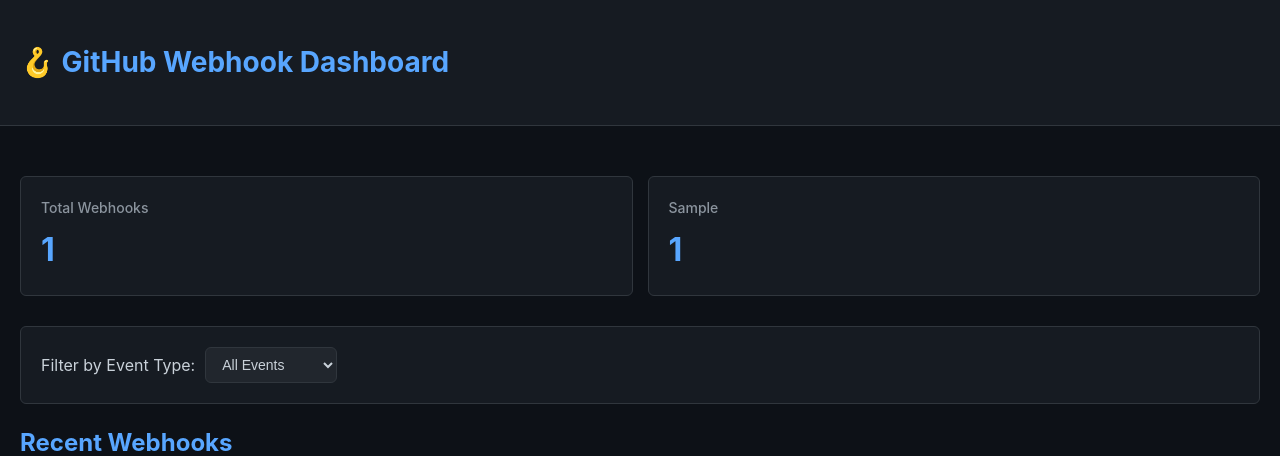
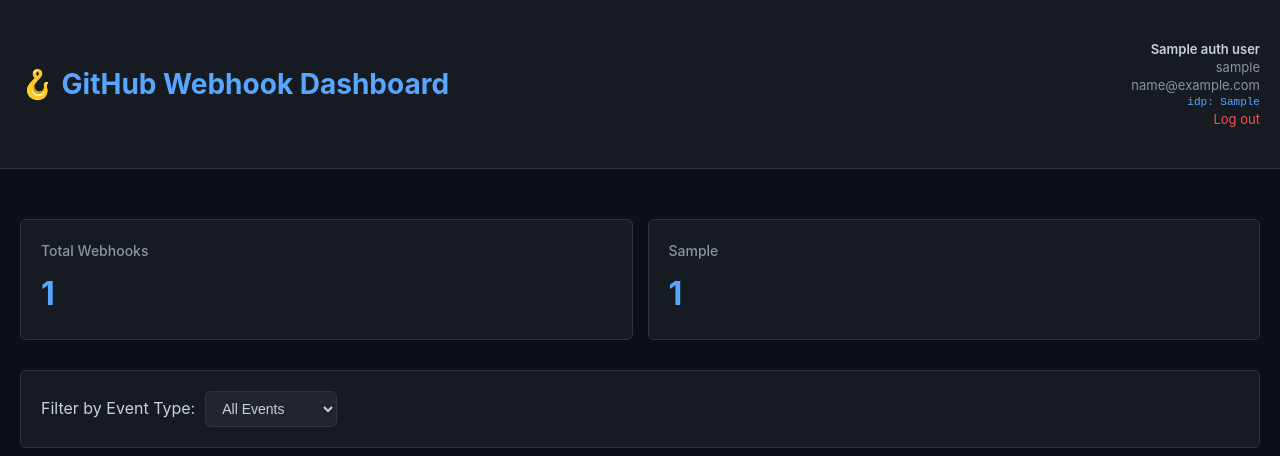
Before and after one commit to cuddandr/nersc_ciapi, a Python web app: template templates/index.html in a window 1280 px wide. Shown: the top 456 px of the page. Run offline with Jinja, Linux system fonts and the light colour scheme; the template is opened without the code that fills it: most values are stand-ins (such as "Sample title", 1, 10 or a date in 2020).

Commit message:
Add authentication details to webpage headers
Adds a small text block listing the information from Globus, including
for now the identity provider hash. HTML/Jinja templates are passed the
user session information.

Includes a Logout link as well, but that only clears the local session
and with how the app is designed right now, if the Globus session is
still valid it will auto-login since `/auth/logout` redirects back to /

```diff
--- a/templates/base.html
+++ b/templates/base.html
@@ -109,12 +109,44 @@
             color: #58a6ff;
         }
         .timestamp { color: #8b949e; font-size: 14px; }
+                header .container {
+            display: flex;
+            justify-content: space-between;
+            align-items: center;
+            flex-wrap: wrap;
+            gap: 10px;
+        }
+        .user-info {
+            text-align: right;
+            font-size: 13px;
+            color: #8b949e;
+            line-height: 1.4;
+        }
+        .user-info .user-name { color: #c9d1d9; font-weight: 600; }
+        .user-info .user-email { color: #8b949e; }
+        .user-info .user-idp { color: #58a6ff; font-family: 'Courier New', monospace; font-size: 11px; }
+        .user-info a.logout-link { color: #f85149; }
+        nav.main-nav {
+            /* Placeholder for an eventual nav bar */
+        }
     </style>
 </head>
 <body>
     <header>
         <div class="container">
             <h1>🪝 GitHub Webhook Dashboard</h1>
+            <nav class="main-nav">
+                {# eventual nav links go here #}
+            </nav>
+            {% if auth_user %}
+            <div class="user-info">
+                <div class="user-name">{{ auth_user.name or auth_user.username or 'Unknown user' }}</div>
+                {% if auth_user.username %}<div>{{ auth_user.username }}</div>{% endif %}
+                {% if auth_user.email %}<div class="user-email">{{ auth_user.email }}</div>{% endif %}
+                {% if auth_user.identity_provider %}<div class="user-idp">idp: {{ auth_user.identity_provider }}</div>{% endif %}
+                <div><a href="/auth/logout" class="logout-link">Log out</a></div>
+            </div>
+            {% endif %}
         </div>
     </header>
     <div class="container">
```
Also changed, not shown: app.py (+9 -4 lines), auth.py (+11 -0 lines), profiles.py (+13 -8 lines), slurm_queue.py (+4 -4 lines).
